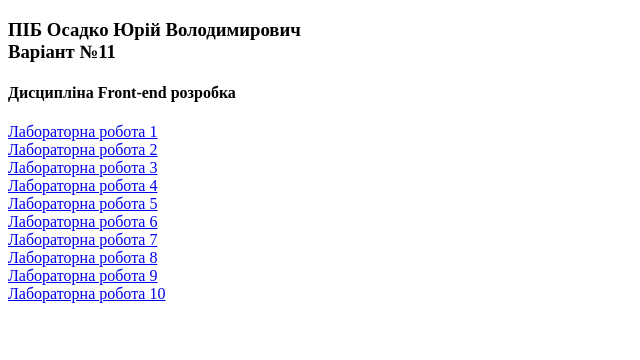
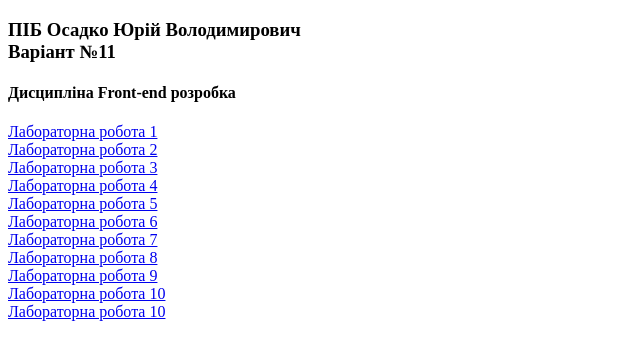
Before and after one commit to YuraBless/Osadko.github, a plain HTML site: page index.html in a window 1280 px wide. Shown: the whole page, without its empty margins (0-640 px from the left). Drawn offline with Linux system fonts and the light colour scheme.

Commit message:
Update index.html

```diff
--- a/index.html
+++ b/index.html
@@ -17,5 +17,6 @@
     <a href="lab8_Osadko\Osadko.html">Лабораторна робота 8 </a> <br>
      <a href="lab9_Osadko\lab9.html">Лабораторна робота 9 </a> <br>
     <a href="lab10_Osadko\lab10.html">Лабораторна робота 10 </a> <br>
+    <a href="lab11_Osadko\lab11.html">Лабораторна робота 10 </a> <br>
 </body>
 </html>
```
